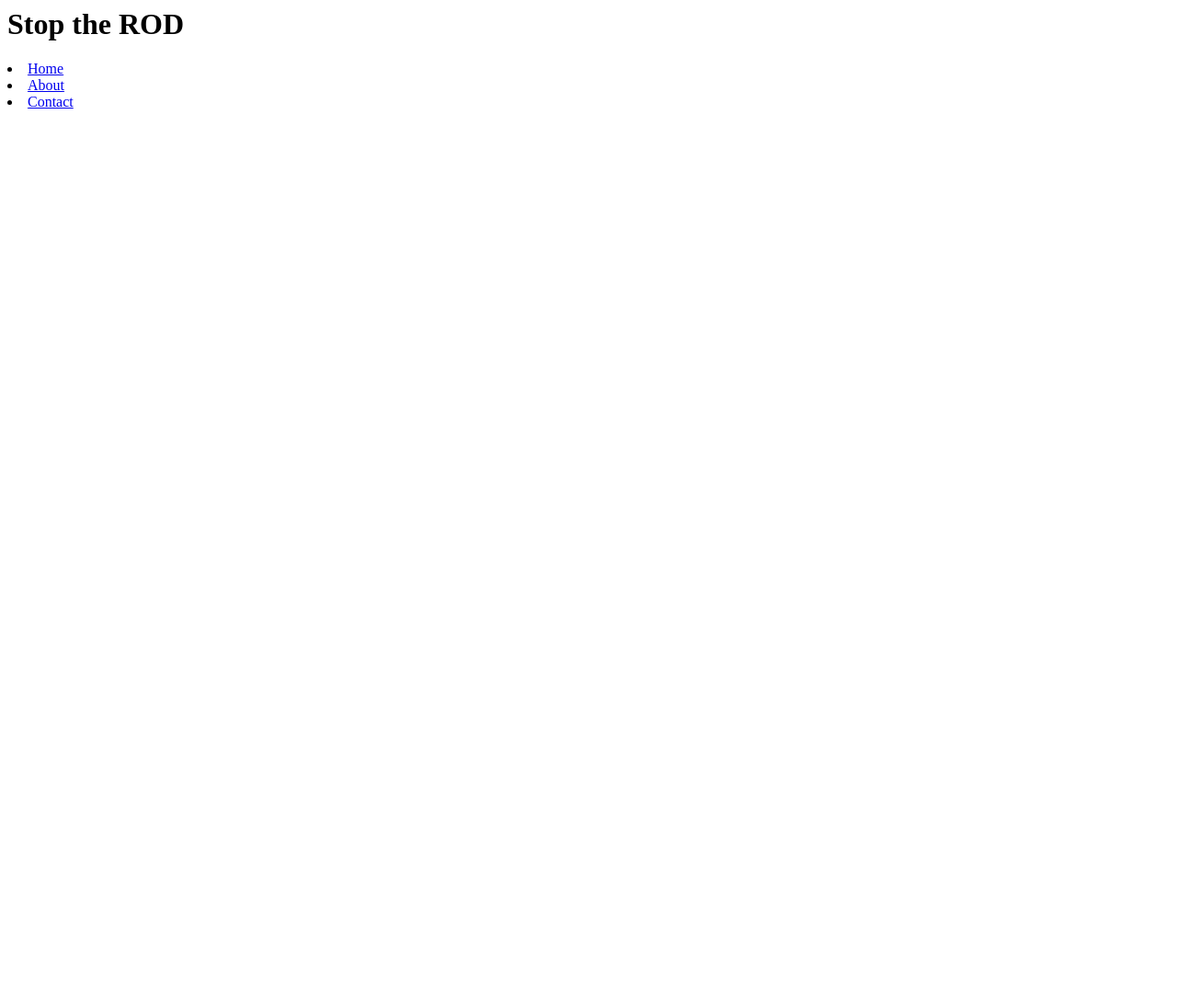
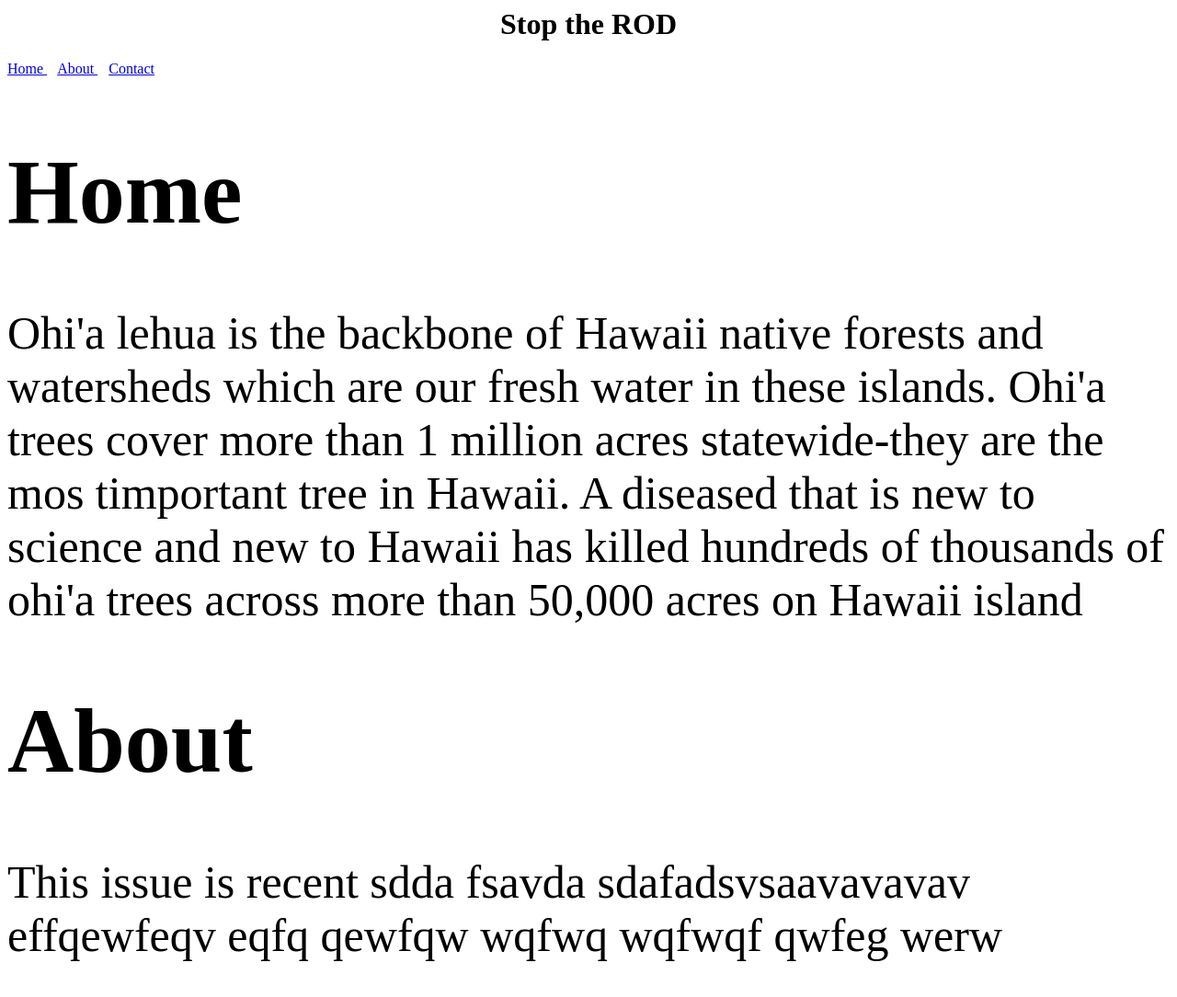
Before and after one commit to c0p/ROD, a plain HTML site: page pages/index.html in a window 1280 px wide. Shown: the whole page at 92% size. Before the commit the page ends 800 px from the top, so only its background shows below. Drawn offline with Linux system fonts and the light colour scheme.

Commit message:
added some content

```diff
--- a/pages/index.html
+++ b/pages/index.html
@@ -13,20 +13,26 @@
 		<h1>Stop the ROD</h1>
 	</div>
 	<div id="navigation">
-		<li><a href="#home"> Home </a></li>
-		<li><a href="#about"> About </a></li>
-		<li><a href="#contact"> Contact </a></li>
+		<ui><a href="#home"> Home </a></ui>
+		&ensp;
+		<ui><a href="#about"> About </a></ui>
+		&ensp;
+		<ui><a href="#contact"> Contact </a></ui>
 	</div>
 
-	<div id="home">
-
+	<div class="page" id="home">
+		<h1>Home</h1>
+		<p>Ohi'a lehua is the backbone of Hawaii native forests and watersheds which are our fresh water in these islands. Ohi'a trees cover more than 1 million acres statewide-they are the mos timportant tree in Hawaii. A diseased that is new to science and new to Hawaii has killed hundreds of thousands of ohi'a trees across more than 50,000 acres on Hawaii island</p>
 	</div>
 
-	<div id="about">
+	<div class="page" id="about">
+		<h1>About</h1>
+		<p>This issue is recent sdda fsavda sdafadsvsaavavavav effqewfeqv eqfq qewfqw wqfwq wqfwqf qwfeg werw</p>
+   	</div>
+
+   	<div class="page" id="contact">
 
    	</div>
 
-   	<div id="contact"></div>
-
 </body>
 </html>
--- a/styles/style.css
+++ b/styles/style.css
@@ -11,3 +11,13 @@
     .parallax {
         background-attachment: scroll;
     }
+
+
+ #title {
+ 	text-align: center;
+
+ }
+
+ .page {
+ 	font-size: 50px;
+ }
```
